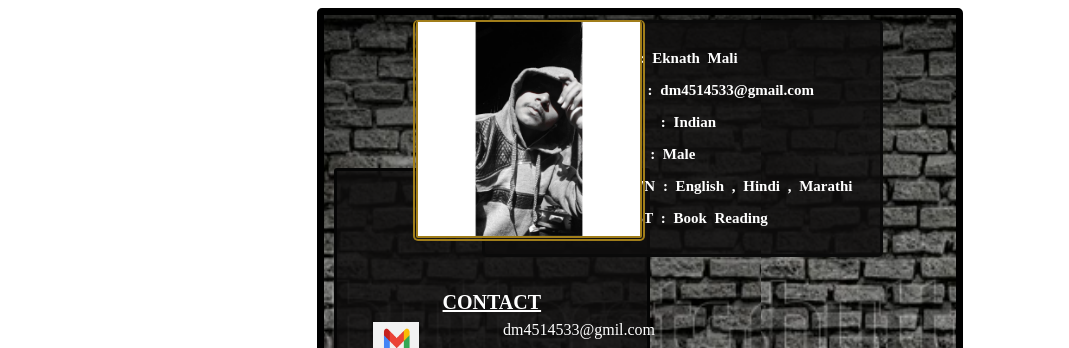
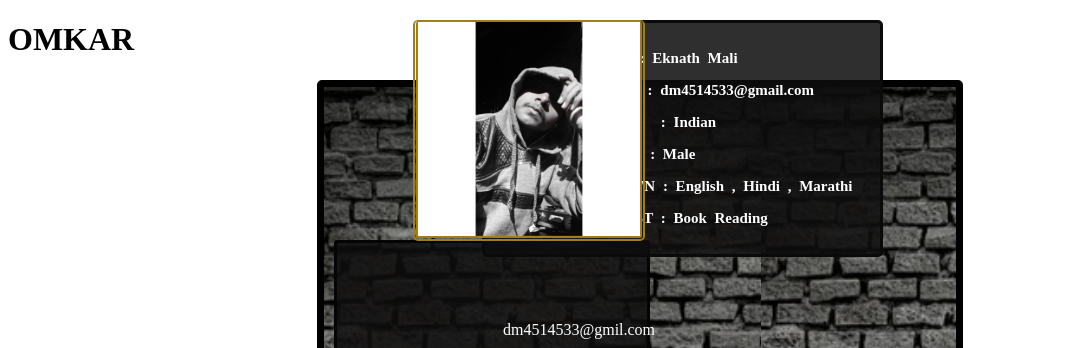
Before and after one commit to eknathmali/Resume, a plain HTML site: page Index.html in a window 1280 px wide. Shown: the top 348 px of the page, without its empty margins (0-1069 px from the left). Drawn offline with Linux system fonts and the light colour scheme.

Commit message:
added the change

```diff
--- a/Index.html
+++ b/Index.html
@@ -10,6 +10,7 @@
 </head>
 
 <body>
+    <h1>OMKAR</h1>
     <div class="resume">
         <div class="intro">
             <pre class="intro_class"> NAME            : Eknath Mali</pre>
```
